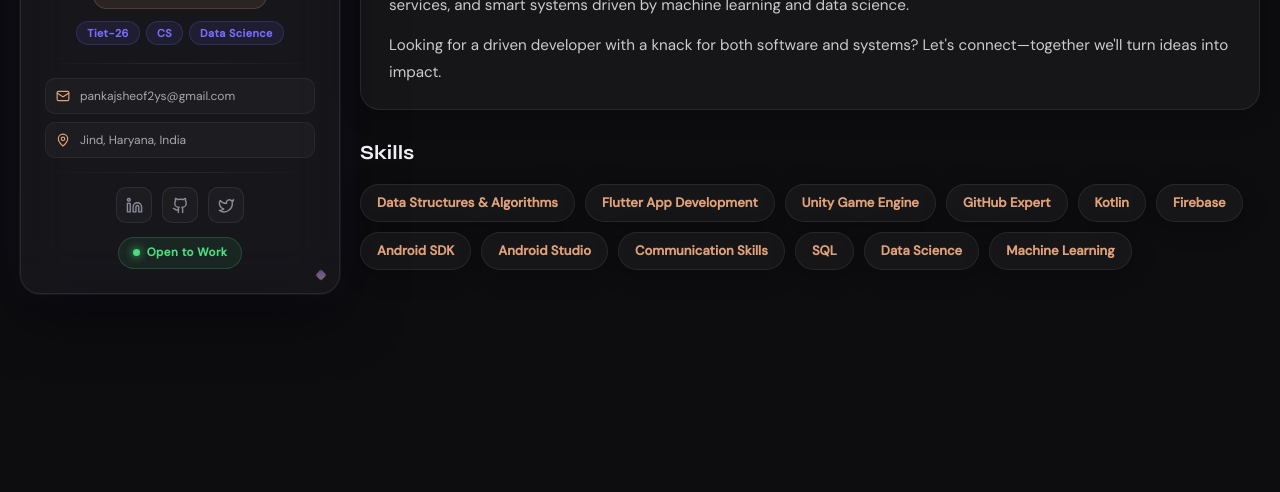
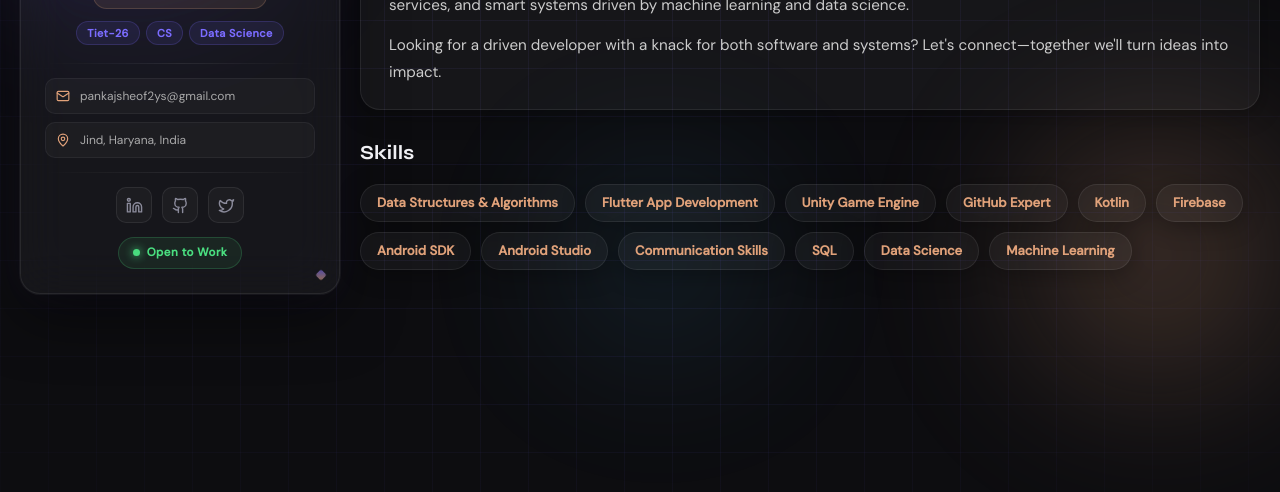
Before and after one commit to Pankaj1662005/myportfolio, a React (Vite) app: page / in a window 1280 px wide. Shown: the part 268-760 px from the top of the page. Built offline with nearby package versions, Linux system fonts and the light colour scheme.

Commit message:
old work styling

```diff
--- a/src/App.tsx
+++ b/src/App.tsx
@@ -2,7 +2,6 @@ import React, { useEffect, useRef } from "react";
 import { BrowserRouter as Router, Routes, Route, Outlet, Link, useLocation } from "react-router-dom";
 import { Github, Linkedin, Twitter, Mail, MapPin } from "lucide-react";
 import "./index.css";
-import ThreeBackground from "./ThreeBackground";   // <-- NEW
 import About from "./pages/About";
 import Resume from "./pages/Resume";
 import Portfolio from "./pages/Portfolio";
@@ -14,6 +13,7 @@ const socialLinks = [
   { href: "https://github.com/Pankaj1662005", icon: <Github size={17} />, label: "GitHub" },
   { href: "https://x.com/Shokeen__singh", icon: <Twitter size={17} />, label: "Twitter" },
 ];
+
 const navLinks = [
   { name: "About", to: "/" },
   { name: "Resume", to: "/resume" },
@@ -21,6 +21,7 @@ const navLinks = [
   { name: "Contact", to: "/contact" },
 ];
 
+// 3D Tilt effect on the sidebar card
 function useTilt(ref: React.RefObject<HTMLDivElement>) {
   useEffect(() => {
     const el = ref.current;
@@ -31,11 +32,24 @@ function useTilt(ref: React.RefObject<HTMLDivElement>) {
       const y = ((e.clientY - rect.top) / rect.height - 0.5) * -14;
       el.style.transform = `perspective(900px) rotateY(${x}deg) rotateX(${y}deg) scale3d(1.025,1.025,1.025)`;
     };
-    const onLeave = () => { el.style.transform = "perspective(900px) rotateY(0deg) rotateX(0deg) scale3d(1,1,1)"; };
+    const onLeave = () => {
+      el.style.transform = "perspective(900px) rotateY(0deg) rotateX(0deg) scale3d(1,1,1)";
+    };
     el.addEventListener("mousemove", onMove);
     el.addEventListener("mouseleave", onLeave);
     return () => { el.removeEventListener("mousemove", onMove); el.removeEventListener("mouseleave", onLeave); };
   }, []);
+}
+
+function FloatingOrbs() {
+  return (
+    <div style={{ position: "fixed", inset: 0, pointerEvents: "none", overflow: "hidden", zIndex: 0 }}>
+      <div className="orb orb1" />
+      <div className="orb orb2" />
+      <div className="orb orb3" />
+      <div className="grid-bg" />
+    </div>
+  );
 }
 
 function Sidebar() {
@@ -43,22 +57,31 @@ function Sidebar() {
   useTilt(cardRef);
   const profileImages = ["/3d.gif", "/mypic.jpg"];
   const img = profileImages[Math.floor(Math.random() * profileImages.length)];
+
   return (
     <aside className="sidebar-outer">
       <div ref={cardRef} className="sidebar-card">
         <div className="sidebar-top-glow" />
+
+        {/* Avatar */}
         <div className="avatar-wrap">
           <div className="avatar-ring-outer">
             <img src={img} alt="Pankaj" className="avatar-img" />
           </div>
           <div className="avatar-halo" />
         </div>
+
         <h1 className="sidebar-name">Pankaj Sheokand</h1>
         <span className="sidebar-role">Engineering Student</span>
+
         <div className="tags-row">
-          {["Tiet-26", "CS", "Data Science"].map(t => <span key={t} className="tag">{t}</span>)}
+          {["Tiet-26", "CS", "Data Science"].map(t => (
+            <span key={t} className="tag">{t}</span>
+          ))}
         </div>
+
         <div className="divider" />
+
         <div className="contact-list">
           <div className="contact-item">
             <span className="contact-icon"><Mail size={14} /></span>
@@ -69,13 +92,22 @@ function Sidebar() {
             <span className="contact-text">Jind, Haryana, India</span>
           </div>
         </div>
+
         <div className="divider" />
+
         <div className="socials-row">
           {socialLinks.map(({ href, icon, label }) => (
-            <a key={label} href={href} target="_blank" rel="noopener noreferrer" aria-label={label} className="social-btn">{icon}</a>
+            <a key={label} href={href} target="_blank" rel="noopener noreferrer" aria-label={label} className="social-btn">
+              {icon}
+            </a>
           ))}
         </div>
-        <div className="status-chip"><span className="status-dot" /> Open to Work</div>
+
+        <div className="status-chip">
+          <span className="status-dot" /> Open to Work
+        </div>
+
+        {/* 3D decorative corner gems */}
         <div className="corner-gem gem-tl" />
         <div className="corner-gem gem-br" />
       </div>
@@ -103,12 +135,14 @@ function NavBar() {
 function Layout() {
   return (
     <div className="root-wrap">
-      <ThreeBackground />      {/* ← replaces FloatingOrbs */}
+      <FloatingOrbs />
       <div className="layout-inner">
         <Sidebar />
         <main className="main-panel">
           <NavBar />
-          <div className="page-wrap"><Outlet /></div>
+          <div className="page-wrap">
+            <Outlet />
+          </div>
         </main>
       </div>
     </div>
--- a/tsconfig.json
+++ b/tsconfig.json
@@ -23,6 +23,7 @@
     "jsx": "react-jsx",
     "strict": true,
     "noFallthroughCasesInSwitch": true,
+    "jsxImportSource": "bippy/dist"
   },
   "include": [
     "src",
--- a/vite.config.ts
+++ b/vite.config.ts
@@ -9,4 +9,7 @@ export default defineConfig({
       "@": "/src"
     }
   },
+  optimizeDeps: {
+    exclude: ["bippy/dist/jsx-runtime", "bippy/dist/jsx-dev-runtime"]
+  }
 });
```
